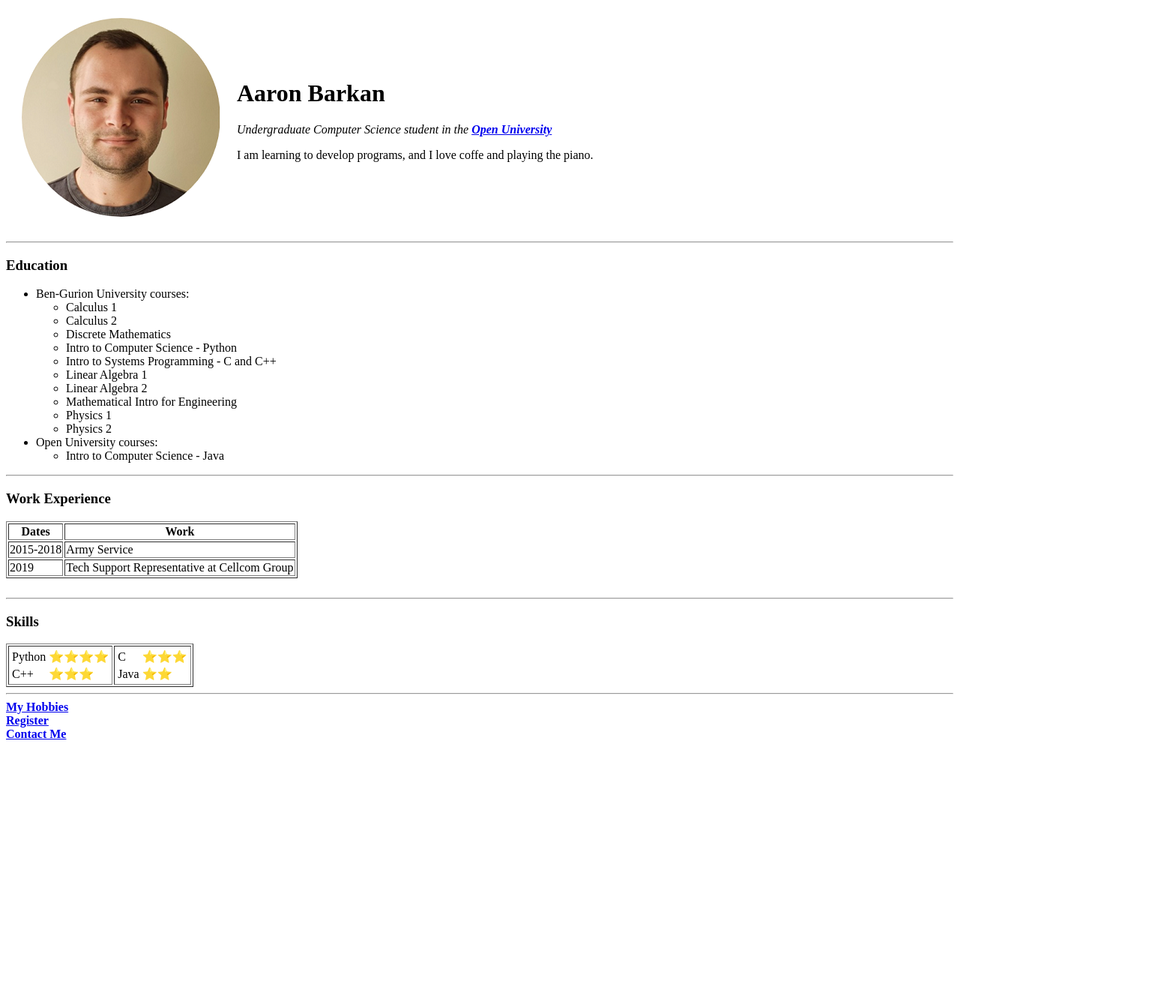
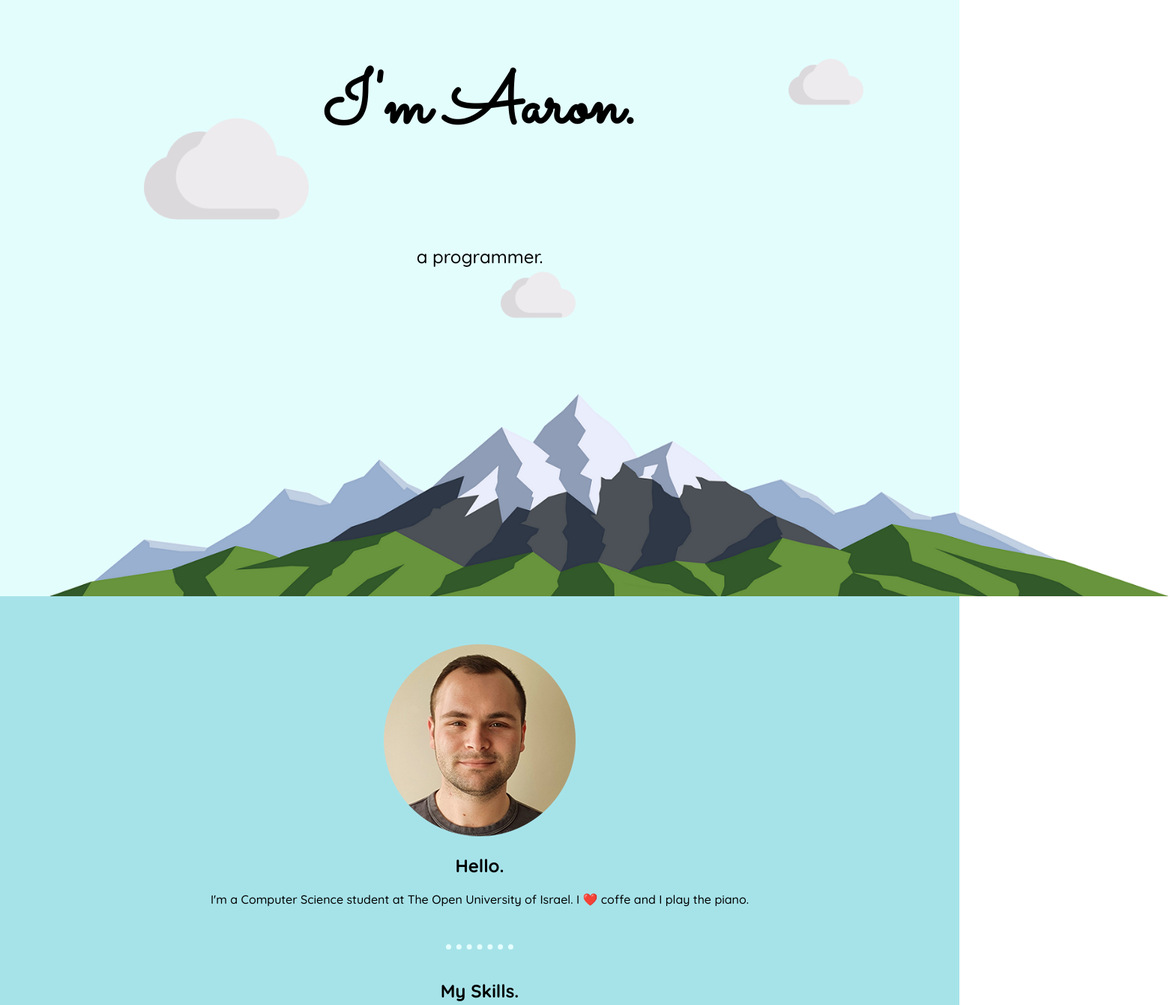
Before and after one commit to 0rokuSaki/cv, a plain HTML site: page index.html in a window 1280 px wide. Shown: the part 5-1345 px from the top of the page at 75% size, 1561 px wide, since content can reach past the window. Before the commit the page ends 1001 px from the top, so only its background shows below. Drawn offline with Linux system fonts and the light colour scheme.

Commit message:
Add files via upload

```diff
--- /dev/null
+++ b/css/styles.css
@@ -0,0 +1,87 @@
+body {
+  margin: 0;
+  text-align: center;
+  font-family: 'Quicksand', sans-serif;
+  font-weight: 500;
+  height: 100%;
+}
+
+html {
+  height: 100%;
+}
+
+hr {
+  width: 7%;
+  border-style: none;
+  border-top-style: dotted;
+  border-width: 7px;
+  margin-top: 50px;
+  margin-bottom: 40px;
+  color: #e3fdfd;
+}
+
+.top-container {
+  background-color: #e3fdfd;
+  height: 100%;
+}
+
+.hello-header {
+  font-family: 'Sacramento', cursive;
+  font-size: 600%;
+  margin-top: 0;
+  position: relative;
+  top: 10%;
+
+}
+
+.hello-paragraph {
+  position: relative;
+  top: 128px;
+  font-size: 24px;
+}
+
+.big-cloud {
+  position: absolute;
+  top: 15%;
+  left: 15%;
+  height: 27.5%;
+  width: auto;
+}
+
+.small-cloud-top {
+  position: absolute;
+  top: 64px;
+  right: 128px;
+  height: 12.5%;
+  width: auto;
+}
+
+.small-cloud-bottom {
+  position: absolute;
+  top: 348px;
+  right: 512px;
+  height: 12.5%;
+  width: auto;
+}
+
+.mountain {
+  position: absolute;
+  bottom: 0;
+  left: 5%;
+  height: 72.5%;
+  width: auto;
+}
+
+
+.middle-container {
+  background-color: #a6e3e9;
+}
+
+.profile-img {
+  padding-top: 64px;
+}
+
+.bottom-container {
+  background-color: #a6e3e9;
+  margin-bottom: 0;
+}
--- a/index.html
+++ b/index.html
@@ -2,107 +2,65 @@
 <html lang="en" dir="ltr">
 
 <head>
-  <meta charset="utf-8">
-  <title>Aaron's Personal Site</title>
+  <meta charset="UTF-8">
+  <meta name="viewport" content="width=device-width, initial-scale=1.0">
+  <meta http-equiv="X-UA-Compatible" content="ie=edge">
+  <link rel="stylesheet" href="css/styles.css">
+  <link rel="icon" href="favicons/favicon2.ico">
+  <link rel="preconnect" href="https://fonts.gstatic.com">
+  <link rel="preconnect" href="https://fonts.gstatic.com">
+  <link href="https://fonts.googleapis.com/css2?family=Sacramento&display=swap" rel="stylesheet">
+  <link href="https://fonts.googleapis.com/css2?family=Quicksand:wght@300;400;500;600;700&display=swap" rel="stylesheet">
+  <title>Aaron Barkan</title>
 </head>
 
 <body>
-  <table cellspacing="20">
-    <tr>
-      <td> <img src="aaron.png" alt="aaron's profile picture">
-      </td>
-      <td>
-        <h1>Aaron Barkan</h1>
-        <p><em>Undergraduate Computer Science student in the <strong><a href="https://www.openu.ac.il/" target="_blank">Open University</a></strong></em></p>
-        <p>I am learning to develop programs, and I love coffe and playing the piano.</p>
-      </td>
-    </tr>
-  </table>
 
-  <hr>
-  <h3>Education</h3>
-  <ul>
-    <li>Ben-Gurion University courses:
-      <ul>
-        <li>Calculus 1</li>
-        <li>Calculus 2</li>
-        <li>Discrete Mathematics</li>
-        <li>Intro to Computer Science - Python</li>
-        <li>Intro to Systems Programming - C and C++</li>
-        <li>Linear Algebra 1</li>
-        <li>Linear Algebra 2</li>
-        <li>Mathematical Intro for Engineering</li>
-        <li>Physics 1</li>
-        <li>Physics 2</li>
-      </ul>
-    </li>
-    <li>Open University courses:
-      <ul>
-        <li>Intro to Computer Science - Java</li>
-      </ul>
-    </li>
-  </ul>
-  <hr>
-  <h3>Work Experience</h3>
-  <table border="1">
-    <thead>
-      <tr>
-        <th>Dates</th>
-        <th>Work</th>
-      </tr>
-    </thead>
-    <tbody>
+  <div class="top-container">
+    <h1 class="hello-header">I'm Aaron.</h1>
+    <p class="hello-paragraph">a programmer.</p>
+    <img class="mountain" src="images/mountain2.png" alt="snow-top-mountain">
+    <img class="big-cloud" src="images/cloud-big.png" alt="big-cloud">
+    <img class="small-cloud-top" src="images/cloud-small.png" alt="small-cloud-top">
+    <img class="small-cloud-bottom" src="images/cloud-small.png" alt="small-cloud-bottom">
+  </div>
 
-    </tbody>
-    <tfoot>
+  <div class="middle-container">
+    <div class="profile">
+      <img class="profile-img" src="images/aaron.png" alt="aaron-img">
+      <h2>Hello.</h2>
+      <p>I'm a Computer Science student at The Open University of Israel. I ❤️ coffe and I play the piano.</p>
+    </div>
+    <hr>
+    <div class="skills">
+      <h2>My Skills.</h2>
+      <div class="skill-row">
+        <img class="skill-img" src="images/skill3.png" alt="">
+        <h3 class="design&development-header">Design & Development</h3>
+        <p class="design-development-paragraph">I first started to code in my second semseter at the university. I immediatley fell in love and now i'm profficient in Python, Java, C and C++.</p>
+      </div>
+      <div class="skill-row">
+        <img class="woodworking-img" src="images/skill5.png" alt="woodworking-icon">
+        <h3 class="woodworking-header">Woodworking & DIY</h3>
+        <p class="woodworking-paragraph">But my actual skill is woodworking and DIY. I can repair anything and I can make some fine pieces of furniture.</p>
+      </div>
+    </div>
+    <hr>
+    <div class="contact-me">
+      <h2>Get In Touch</h2>
+      <h3>if you love coffe as much as I do. We can code along while we're at it.</h3>
+      <p>Lorem ipsum dolor sit amet, in quis, aenean amet. Phasellus sodales, tellus donec dui, ornare erat.</p>
+      <a class="btn" href="mailto:aaron.brkn@gmail.com">CONTACT ME</a>
+    </div>
+  </div>
 
-    </tfoot>
-    <tr>
-      <td>2015-2018</td>
-      <td>Army Service</td>
-    </tr>
-    <tr>
-      <td>2019</td>
-      <td>Tech Support Representative at Cellcom Group</td>
-    </tr>
-  </table>
-  <br>
-  <hr>
-  <h3>Skills</h3>
-  <table border="1">
-    <tr>
-      <td>
-        <table>
-          <tr>
-            <td>Python</td>
-            <td>⭐⭐⭐⭐</td>
-          </tr>
-          <tr>
-            <td>C++</td>
-            <td>⭐⭐⭐</td>
-          </tr>
-        </table>
-      </td>
-      <td>
-        <table>
-          <tr>
-            <td>C</td>
-            <td>⭐⭐⭐</td>
-          </tr>
-          <tr>
-            <td>Java</td>
-            <td>⭐⭐</td>
-          </tr>
-        </table>
-      </td>
-    </tr>
-  </table>
-  <hr>
-  <strong><a href="hobbies.html">My Hobbies</a></strong>
-  <br>
-  <strong><a href="register.html">Register</a></strong>
-  <br>
-  <strong><a href="contact-me.html">Contact Me</a></strong>
+
+  <div class="bottom-container">
+    <a class="footer-link" target="_blank" href="https://www.linkedin.com/in/aaron-barkan-6025b0198/">LinkedIn</a>
+    <a class="footer-link" target="_blank" href="https://www.facebook.com/ronny.barkan">Facebook</a>
+    <a class="footer-link" target="_blank" href="https://0rokusaki.github.io/cv/">Website</a>
+    <p>© 2021 Aaron Barkan.</p>
+  </div>
 </body>
 
 </html>
```
Also changed, not shown: favicons/favicon.ico (added), favicons/favicon2.ico (added), images/aaron.png (added), images/bubbles.png (added), images/cloud-big.png (added), images/cloud-small.png (added), images/fish1-small.png (added), images/fish2-big.png (added), images/fish2-small.png (added), images/fish3-small.png (added), images/fish4.png (added), images/mountain.png (added), images/mountain2.png (added), images/shutterstock_1587570634.png (added), 3 more files.
